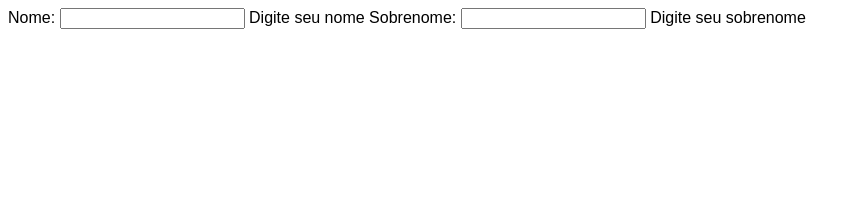
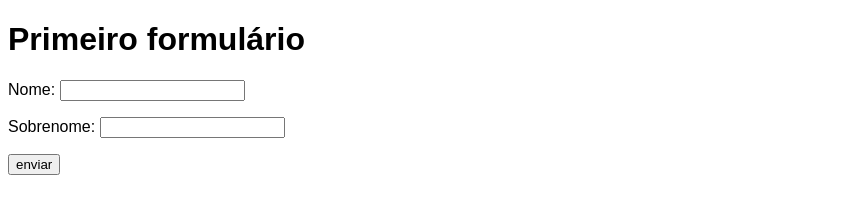
Before and after one commit to vitorryan/HTML5-CSS3, a plain HTML site: page Exercicios/ex025/form.html in a window 1280 px wide. Shown: the whole page, without its empty margins (0-861 px from the left). Drawn offline with Linux system fonts and the light colour scheme.

Commit message:
Update form.html

```diff
--- a/Exercicios/ex025/form.html
+++ b/Exercicios/ex025/form.html
@@ -11,11 +11,18 @@
     </style>
 </head>
 <body>
-    <form action="">
-        <label for="inome">Nome:</label>
-        <input type="text" name="nome" id="inome"> Digite seu nome
-        <label for="isobrenome">Sobrenome:</label>
-        <input type="text" name="sobrenome" id="isobrenome"> Digite seu sobrenome
+    <h1>Primeiro formulário</h1>
+    <form action="cadastro.php">
+        <p>
+            <label for="inome">Nome:</label>
+            <input type="text" name="nome" id="inome">
+        </p>
+        <p>
+            <label for="isobrenome">Sobrenome:</label>
+            <input type="text" name="sobrenome" id="isobrenome">
+        </p>
+        <input type="submit" value="enviar">
+
     </form>
 </body>
 </html>
```
